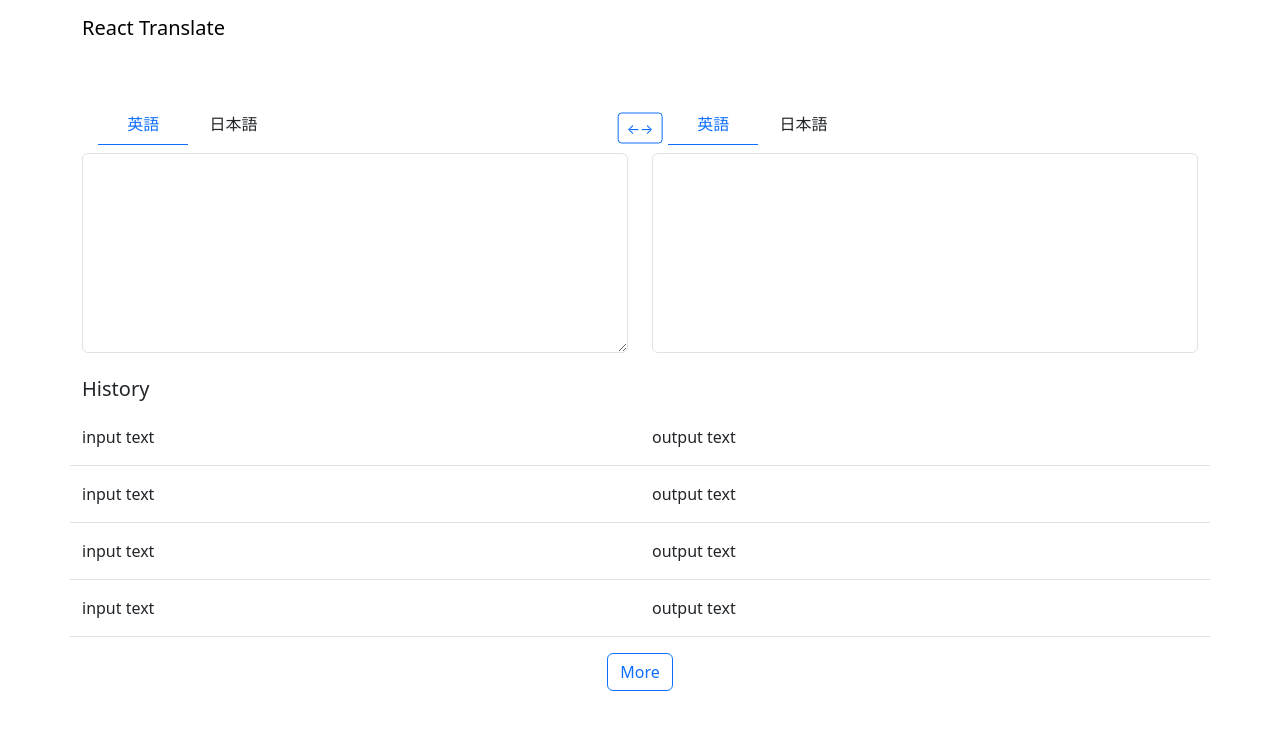
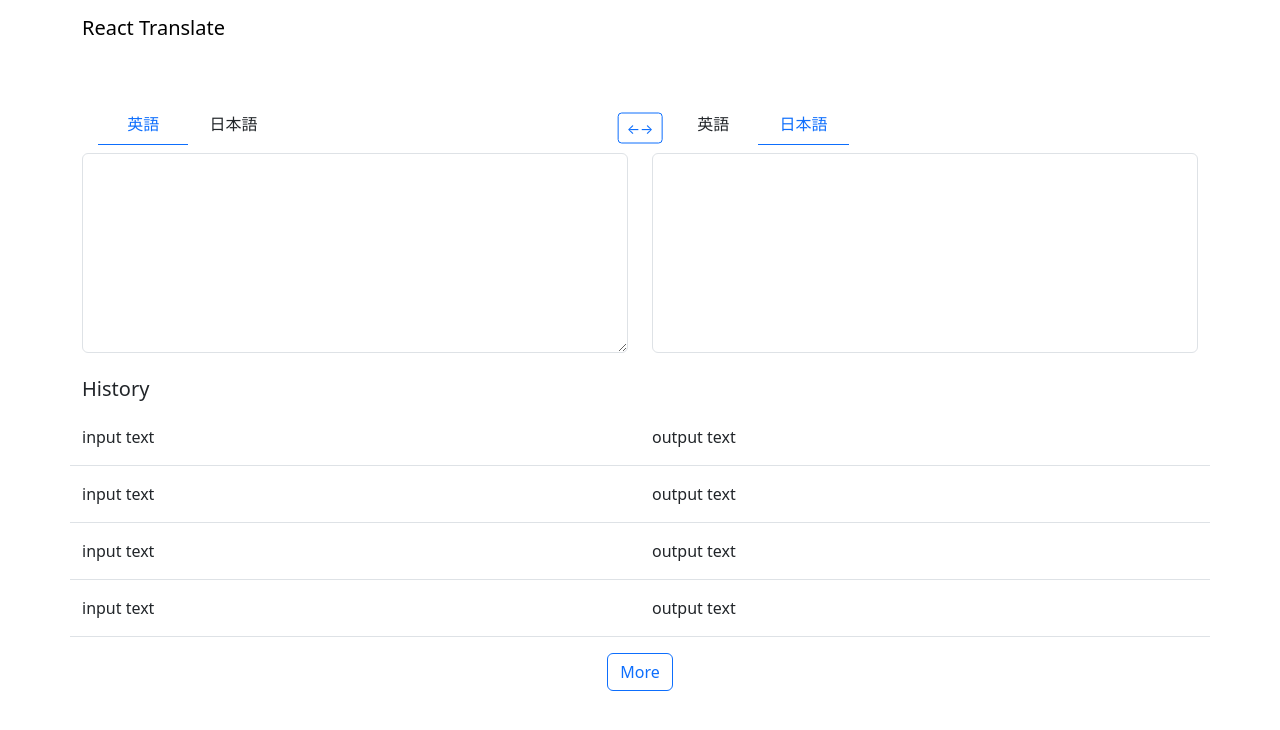
Before and after one commit to ShuntaToda/react-translate, a React (Create React App) app: page / in a window 1280 px wide. Shown: the top 730 px of the page. Built offline with nearby package versions, Linux system fonts and the light colour scheme.

Commit message:
言語切り替え機能

```diff
--- a/src/components/ChangeButton.jsx
+++ b/src/components/ChangeButton.jsx
@@ -1,8 +1,15 @@
 import React from 'react'
 import { Button } from 'react-bootstrap'
 
-export const ChangeButton = () => {
+export const ChangeButton = ({ setFromLang, setToLang, fromLang, toLang }) => {
+
+  const exchangeLang = () => {
+    const prevFromLang = fromLang
+    setFromLang(toLang)
+    setToLang(prevFromLang)
+  }
+
   return (
-    <Button variant="outline-primary" size='sm' className='position-absolute start-50 translate-middle mt-4'>←→</Button>
+    <Button onClick={exchangeLang} variant="outline-primary" size='sm' className='position-absolute start-50 translate-middle mt-4'>←→</Button>
   )
 }
--- a/src/components/Language.jsx
+++ b/src/components/Language.jsx
@@ -1,11 +1,12 @@
 import React from 'react'
 import { Col, Row } from 'react-bootstrap'
 
-export const Language = () => {
+export const Language = ({ selected, setLang }) => {
+
   return (
     <Row xs={2} md={3} lg={6} className='ms-3 mb-2'>
-      <Col className='py-2 text-center border-bottom border-primary border-1 text-primary'>英語</Col>
-      <Col className='py-2 text-center'>日本語</Col>
+      <Col onClick={() => setLang("en")} className={`py-2 text-center border-primary border-1 ${selected === "en" ? "border-bottom text-primary" : ""}`} style={{ transition: ".3s" }}>英語</Col>
+      <Col onClick={() => setLang("ja")} className={`py-2 text-center border-primary border-1 ${selected === "ja" ? "border-bottom text-primary" : ""}`} style={{ transition: ".3s" }}>日本語</Col>
     </Row>
   )
 }
--- a/src/components/Translate.jsx
+++ b/src/components/Translate.jsx
@@ -1,4 +1,4 @@
-import React, { useState } from 'react'
+import React, { useEffect, useRef, useState } from 'react'
 import { Col, Container, Row } from 'react-bootstrap'
 import { Input } from './Input'
 import { Language } from './Language'
@@ -6,18 +6,32 @@ import { Output } from './Output'
 import { ChangeButton } from './ChangeButton'
 
 export const Translate = () => {
-  const [fromLang, setFromLang] = useState("english")
+  const [fromLang, setFromLang] = useState("en")
+  const [toLang, setToLang] = useState("ja")
+
+  const changeFromLang = (lang) => {
+    if (lang === toLang) {
+      setToLang(fromLang)
+      setFromLang(lang)
+    }
+  }
+  const changeToLang = (lang) => {
+    if (lang === fromLang) {
+      setFromLang(toLang)
+      setToLang(lang)
+    }
+  }
 
   return (
     <Container className='mt-5'>
-      <ChangeButton></ChangeButton>
+      <ChangeButton setFromLang={setFromLang} setToLang={setToLang} fromLang={fromLang} toLang={toLang}></ChangeButton>
       <Row>
         <Col>
-          <Language></Language>
+          <Language selected={fromLang} setLang={changeFromLang}></Language>
           <Input></Input>
         </Col>
         <Col>
-          <Language></Language>
+          <Language selected={toLang} setLang={changeToLang}></Language>
           <Output></Output>
         </Col>
       </Row>
```
